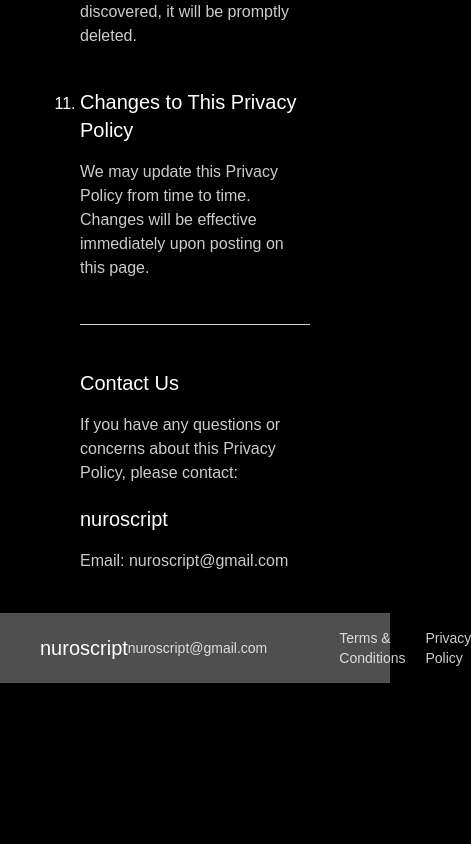
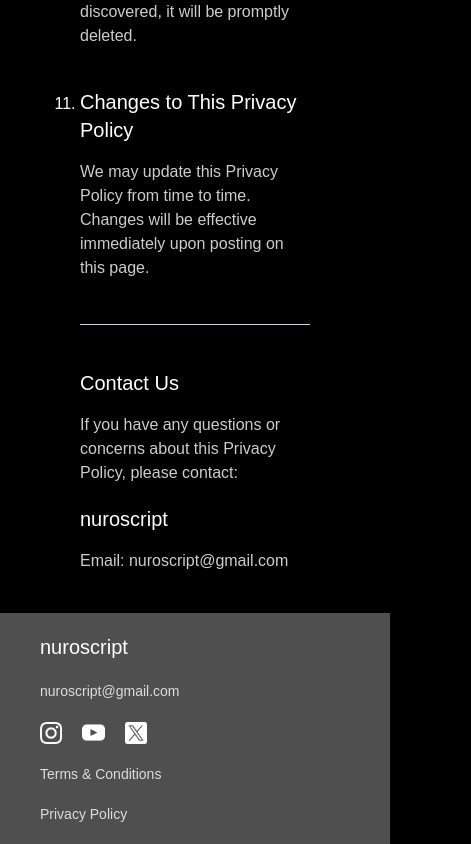
Before and after one commit to nuroscritp/nuroscript, a Next.js app: page /policy in a window 390 px wide. Shown: the part 4231-5075 px from the top of the page, 471 px wide, since content can reach past the window. Before the commit the page ends 4914 px from the top, so only its background shows below. Built offline with nearby package versions, Linux system fonts and the light colour scheme.

Commit message:
Eight commit

```diff
--- a/components/Footer.tsx
+++ b/components/Footer.tsx
@@ -5,7 +5,7 @@ export default function Footer() {
         <>
 
             <div className="w-full bg-[#4f4f4f]">
-                <div className="w-full h-[70px] flex items-center px-10">
+                <div className="w-full py-5 flex flex-col gap-5 lg:flex-row lg:items-center px-10">
 
                     {/* Left */}
                     <div className="flex-1">
@@ -13,7 +13,7 @@ export default function Footer() {
                     </div>
 
                     {/* Center */}
-                    <div className="flex-1 flex items-center justify-center gap-8">
+                    <div className="flex-1 flex flex-col lg:items-center justify-center gap-5 lg:flex-row lg:gap-8">
                         <span className="text-sm text-white/80">
                             nuroscript@gmail.com
                         </span>
@@ -37,7 +37,7 @@ export default function Footer() {
                     </div>
 
                     {/* Right */}
-                    <div className="flex-1 flex justify-end gap-5">
+                    <div className="flex-1 flex flex-col lg:flex-row justify-end gap-5 lg:items-center">
                         <Link href="/terms" className="text-sm text-white/80 hover:text-white">
                             Terms & Conditions
                         </Link>
```
